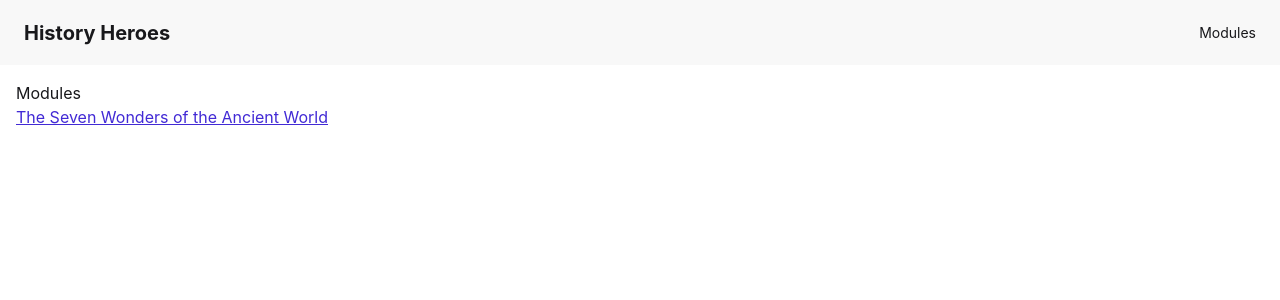
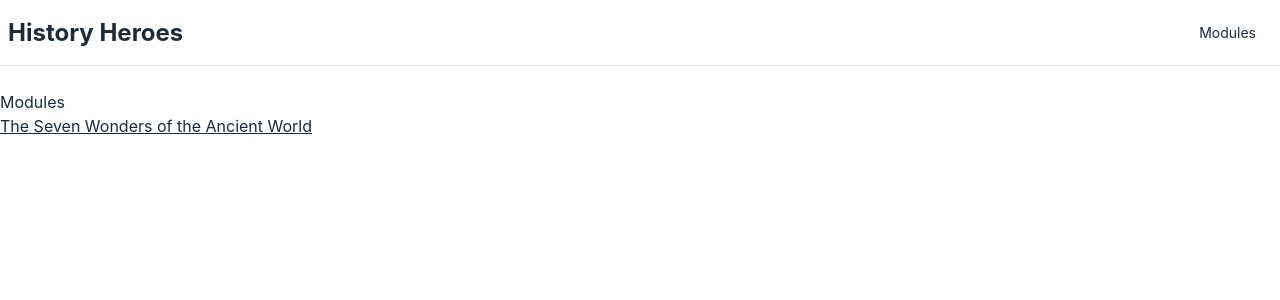
Before and after one commit to freeCodeCamp-Summer-Cohort-2026/history-heroes, a React (Vite) app in the folder client/: page / in a window 1280 px wide. Shown: the top 300 px of the page. Built offline with nearby package versions, Linux system fonts and the light colour scheme.

Commit message:
feat(client): define daisyui theme, typography scale and spacing (#80)

```diff
--- a/client/src/components/Layout.tsx
+++ b/client/src/components/Layout.tsx
@@ -2,10 +2,10 @@ import { Outlet, Link } from 'react-router-dom'
 
 export default function Layout() {
   return (
-    <div className="min-h-screen bg-base-100">
-      <header className="navbar bg-base-200">
+    <div className="page-shell bg-base-100">
+      <header className="navbar border-b border-base-300 bg-base-100">
         <div className="flex-1">
-          <Link to="/" className="px-4 text-xl font-bold">
+          <Link to="/" className="text-heading font-bold">
             History Heroes
           </Link>
         </div>
@@ -17,7 +17,8 @@ export default function Layout() {
           </ul>
         </div>
       </header>
-      <main className="container mx-auto p-4">
+
+      <main className="page-content py-6">
         <Outlet />
       </main>
     </div>
--- a/client/src/index.css
+++ b/client/src/index.css
@@ -1,7 +1,112 @@
 @import 'tailwindcss';
+
 @plugin "daisyui";
 
-/* global forced overrides */
+@plugin "daisyui/theme" {
+  name: 'default';
+  default: true;
+  prefersdark: false;
+  color-scheme: light;
+
+  /* Base colors */
+  --color-base-100: #ffffff;
+  --color-base-200: #f5f5f5;
+  --color-base-300: #e5e5e5;
+  --color-base-content: #1f2937;
+
+  /* Brand / primary */
+  --color-primary: #1f2937;
+  --color-primary-content: #ffffff;
+
+  /* Secondary */
+  --color-secondary: #6b7280;
+  --color-secondary-content: #ffffff;
+
+  /* Accent */
+  --color-accent: #9ca3af;
+  --color-accent-content: #1f2937;
+
+  /* Neutral */
+  --color-neutral: #374151;
+  --color-neutral-content: #ffffff;
+
+  /* Feedback */
+  --color-info: #3b82f6;
+  --color-info-content: #ffffff;
+
+  --color-success: #15803d;
+  --color-success-content: #ffffff;
+
+  --color-warning: #ca8a04;
+  --color-warning-content: #ffffff;
+
+  --color-error: #dc2626;
+  --color-error-content: #ffffff;
+
+  /* Shape */
+  --radius-selector: 0.375rem;
+  --radius-field: 0.375rem;
+  --radius-box: 0.5rem;
+
+  /* Borders */
+  --border: 1px;
+
+  /* Effects */
+  --depth: 0;
+  --noise: 0;
+}
+
+/* Typography */
+
+@theme {
+  --font-sans:
+    Inter, ui-sans-serif, system-ui, -apple-system, BlinkMacSystemFont,
+    'Segoe UI', sans-serif;
+
+  --text-display: 2rem;
+  --text-display--line-height: 1.2;
+  --text-display--font-weight: 700;
+
+  --text-heading: 1.5rem;
+  --text-heading--line-height: 1.25;
+  --text-heading--font-weight: 700;
+
+  --text-subheading: 1.125rem;
+  --text-subheading--line-height: 1.4;
+  --text-subheading--font-weight: 600;
+
+  --text-body: 1rem;
+  --text-body--line-height: 1.5;
+
+  --text-small: 0.875rem;
+  --text-small--line-height: 1.4;
+
+  --text-caption: 0.75rem;
+  --text-caption--line-height: 1.4;
+}
+
+/* Shared layout spacing */
+
+:root {
+  --page-padding: 1rem;
+  --content-gap: 1.5rem;
+  --section-gap: 2rem;
+}
+
+@media (min-width: 640px) {
+  :root {
+    --page-padding: 1.5rem;
+  }
+}
+
+@media (min-width: 1024px) {
+  :root {
+    --page-padding: 2rem;
+  }
+}
+
+/* Global */
+
 html,
 body,
 #root {
@@ -9,3 +114,11 @@ body,
   height: 100%;
   margin: 0;
 }
+
+body {
+  background-color: var(--color-base-100);
+  color: var(--color-base-content);
+  font-family: var(--font-sans);
+  font-size: var(--text-body);
+  line-height: 1.5;
+}
```
